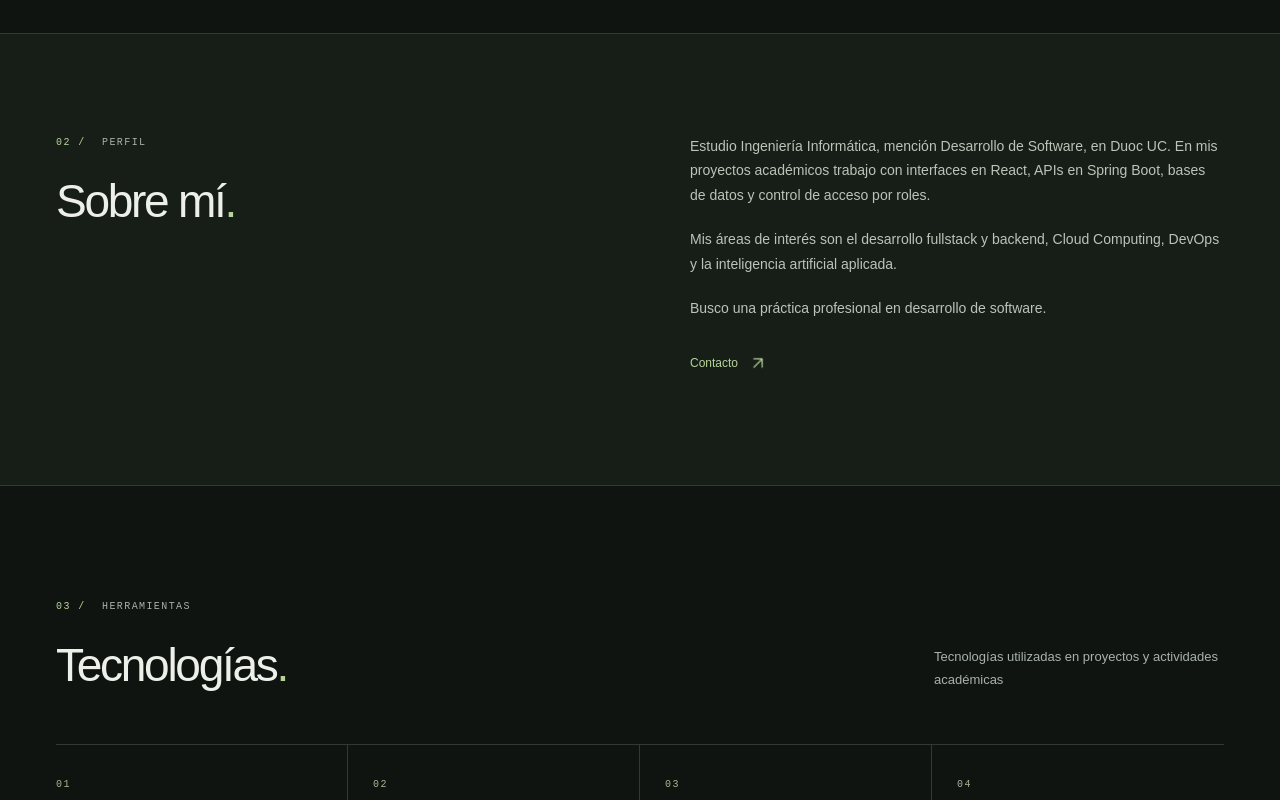
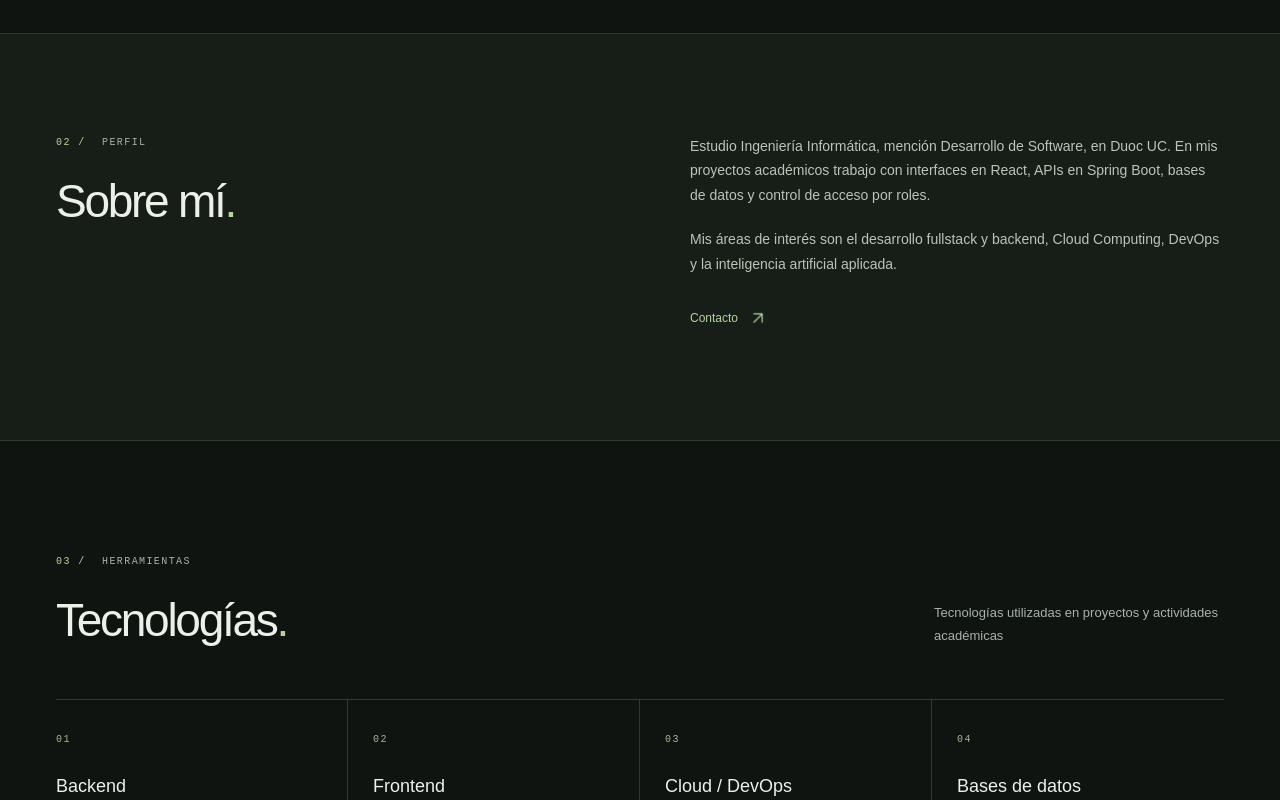
Before and after one commit to JuanBeltranV/perfil-github, a React (Vite) app: page / in a window 1280 px wide. Shown: the part 2360-3160 px from the top of the page. Built offline with nearby package versions, Linux system fonts and the light colour scheme.

Commit message:
fix(content): remove internship search from about section

```diff
--- a/src/App.tsx
+++ b/src/App.tsx
@@ -14,7 +14,7 @@ export default function App() {
       </section>
       <div className="focus-strip" aria-label="Áreas de interés"><span>FULLSTACK & BACKEND</span><i aria-hidden="true">✳</i><span>CLOUD & DEVOPS</span><i aria-hidden="true">✳</i><span>INTELIGENCIA ARTIFICIAL</span></div>
       <section className="section-shell projects-section" id="proyectos"><SectionHeading number="01" label="PROYECTOS SELECCIONADOS" title={<>Proyectos<span className="accent">.</span></>} /><div className="projects-list">{projects.map(project => <ProjectCard project={project} key={project.id} />)}</div></section>
-      <section className="about-section" id="sobre-mi"><div className="section-shell"><SectionHeading number="02" label="PERFIL" title={<>Sobre mí<span className="accent">.</span></>} /><div className="about-copy"><p>Estudio Ingeniería Informática, mención Desarrollo de Software, en Duoc UC. En mis proyectos académicos trabajo con interfaces en React, APIs en Spring Boot, bases de datos y control de acceso por roles.</p><p>Mis áreas de interés son el desarrollo fullstack y backend, Cloud Computing, DevOps y la inteligencia artificial aplicada.</p><p>Busco una práctica profesional en desarrollo de software.</p><a className="text-link" href="#contacto">Contacto <Arrow diagonal /></a></div></div></section>
+      <section className="about-section" id="sobre-mi"><div className="section-shell"><SectionHeading number="02" label="PERFIL" title={<>Sobre mí<span className="accent">.</span></>} /><div className="about-copy"><p>Estudio Ingeniería Informática, mención Desarrollo de Software, en Duoc UC. En mis proyectos académicos trabajo con interfaces en React, APIs en Spring Boot, bases de datos y control de acceso por roles.</p><p>Mis áreas de interés son el desarrollo fullstack y backend, Cloud Computing, DevOps y la inteligencia artificial aplicada.</p><a className="text-link" href="#contacto">Contacto <Arrow diagonal /></a></div></div></section>
       <section className="section-shell technologies-section" id="tecnologias"><SectionHeading number="03" label="HERRAMIENTAS" title={<>Tecnologías<span className="accent">.</span></>}>Tecnologías utilizadas en proyectos y actividades académicas</SectionHeading><div className="technology-grid">{technologies.map(group => <div className="technology-group" key={group.title}><span className="tech-number">{group.number}</span><h3>{group.title}</h3><ul>{group.items.map(item => <li key={item}>{item}</li>)}</ul></div>)}</div></section>
       <section className="section-shell education-section" id="formacion"><SectionHeading number="04" label="FORMACIÓN Y CERTIFICACIONES" title={<>Aprendizaje en movimiento<span className="accent">.</span></>} /><div className="degree"><span className="degree-mark">DUOC<br /><strong>UC</strong><span aria-hidden="true">↗</span></span><div><p className="eyebrow">EN CURSO · EGRESO PREVISTO 2027</p><h3>Ingeniería Informática</h3><p>Mención Desarrollo de Software · Duoc UC</p></div><span className="degree-status">Formación profesional</span></div><div className="certificates">{certificates.map(certificate => <ExternalLink key={certificate.code} href={certificate.href} className="certificate" label={`Ver certificado ${certificate.code}, ${certificate.issuer}, PDF`}><span className="certificate-code">{certificate.code}</span><div className="certificate-info"><h3>{certificate.title}</h3><p>{certificate.issuer} <span>· {certificate.date}</span></p><span className="official-title">{certificate.official}</span></div><span className="certificate-format">VER PDF</span></ExternalLink>)}</div></section>
       <section className="contact-section" id="contacto"><div className="section-shell"><p className="eyebrow"><span>05 /</span></p><div className="contact-heading"><h2>Contacto<span className="accent">.</span></h2><a className="contact-arrow" href={`mailto:${profile.email}`} aria-label="Escribir un correo a Juan Ignacio Beltrán"><Arrow diagonal /></a></div><div className="contact-bottom"><div><p>Correo electrónico y perfiles profesionales.</p><a className="email-link" href={`mailto:${profile.email}`}>{profile.email} <Arrow diagonal /></a></div><div className="contact-social"><ExternalLink href={profile.github}>GitHub</ExternalLink><ExternalLink href={profile.linkedin}>LinkedIn</ExternalLink>{profile.cvPath && <ExternalLink href={`${import.meta.env.BASE_URL}${profile.cvPath}`}>Ver CV</ExternalLink>}</div></div></div></section>
```
